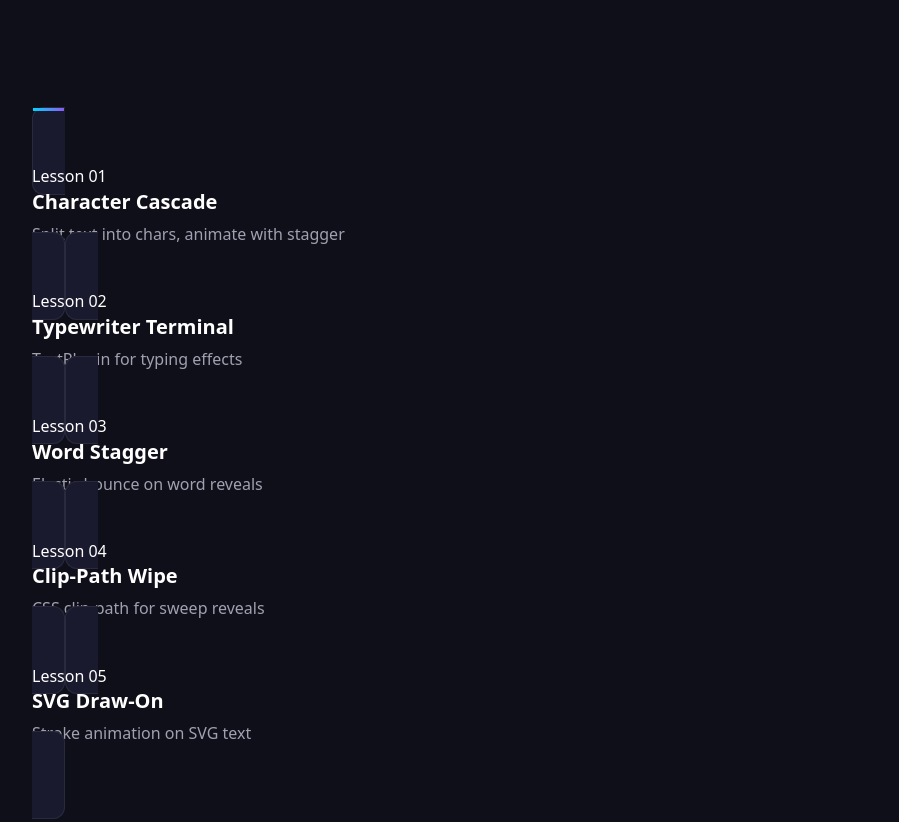
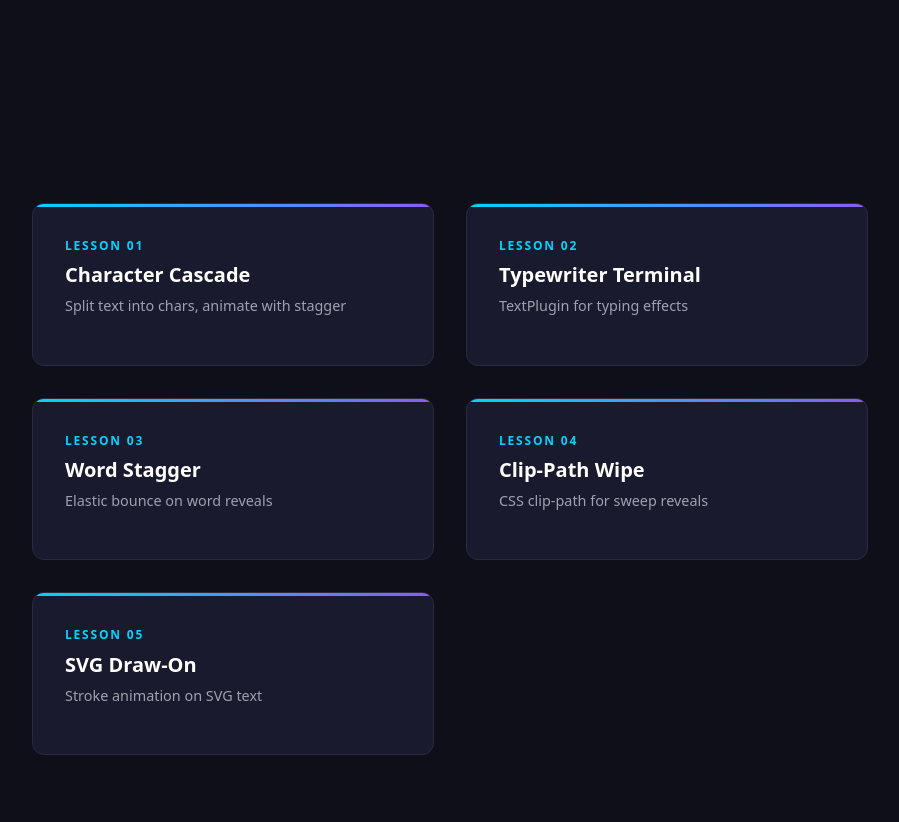
Before and after one commit to eurythmia-interactive/gsap-js-animation-mastery, a website built with Vite: page part-3/index.html in a window 1280 px wide. Shown: the part 480-1302 px from the top of the page, without its empty margins (190-1089 px from the left). Built offline with nearby package versions, Linux system fonts and the light colour scheme.

Commit message:
Fix Part 3 hub - correct CSS class names for lesson cards

```diff
--- a/part-3/index.html
+++ b/part-3/index.html
@@ -23,35 +23,35 @@
       <p>Learn text animation techniques using free GSAP tools: SplitText alternatives, TextPlugin, stagger effects, CSS clip-path, and SVG stroke animations.</p>
     </section>
 
-    <div class="lesson-grid">
+    <div class="lessons-grid">
       <a href="./src/lessons/lesson-01.html" class="lesson-card">
-        <div class="lesson-card-number">Lesson 01</div>
-        <h3>Character Cascade</h3>
-        <p>Split text into chars, animate with stagger</p>
+        <div class="lesson-card__number">Lesson 01</div>
+        <h3 class="lesson-card__title">Character Cascade</h3>
+        <p class="lesson-card__desc">Split text into chars, animate with stagger</p>
       </a>
 
       <a href="./src/lessons/lesson-02.html" class="lesson-card">
-        <div class="lesson-card-number">Lesson 02</div>
-        <h3>Typewriter Terminal</h3>
-        <p>TextPlugin for typing effects</p>
+        <div class="lesson-card__number">Lesson 02</div>
+        <h3 class="lesson-card__title">Typewriter Terminal</h3>
+        <p class="lesson-card__desc">TextPlugin for typing effects</p>
       </a>
 
       <a href="./src/lessons/lesson-03.html" class="lesson-card">
-        <div class="lesson-card-number">Lesson 03</div>
-        <h3>Word Stagger</h3>
-        <p>Elastic bounce on word reveals</p>
+        <div class="lesson-card__number">Lesson 03</div>
+        <h3 class="lesson-card__title">Word Stagger</h3>
+        <p class="lesson-card__desc">Elastic bounce on word reveals</p>
       </a>
 
       <a href="./src/lessons/lesson-04.html" class="lesson-card">
-        <div class="lesson-card-number">Lesson 04</div>
-        <h3>Clip-Path Wipe</h3>
-        <p>CSS clip-path for sweep reveals</p>
+        <div class="lesson-card__number">Lesson 04</div>
+        <h3 class="lesson-card__title">Clip-Path Wipe</h3>
+        <p class="lesson-card__desc">CSS clip-path for sweep reveals</p>
       </a>
 
       <a href="./src/lessons/lesson-05.html" class="lesson-card">
-        <div class="lesson-card-number">Lesson 05</div>
-        <h3>SVG Draw-On</h3>
-        <p>Stroke animation on SVG text</p>
+        <div class="lesson-card__number">Lesson 05</div>
+        <h3 class="lesson-card__title">SVG Draw-On</h3>
+        <p class="lesson-card__desc">Stroke animation on SVG text</p>
       </a>
     </div>
   </main>
```
